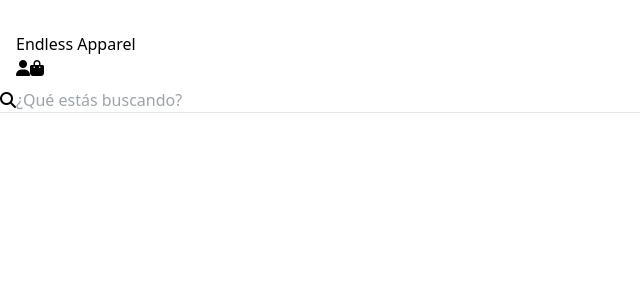
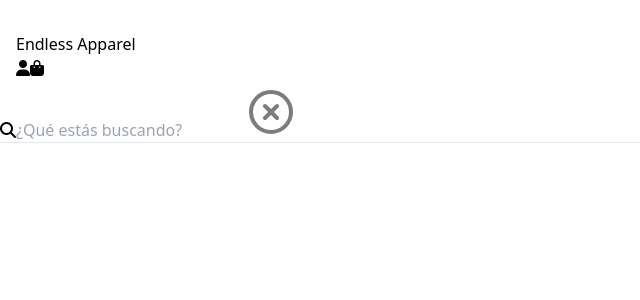
Before and after one commit to JMProjectsDev/fashionWebProject, an Angular app: page /search in a window 1280 px wide. Shown: the top 300 px of the page, without its empty margins (0-640 px from the left). Built offline with nearby package versions, Linux system fonts and the light colour scheme.

Commit message:
Add new arrivals products view at search comp.

```diff
--- a/src/app/newsletter/components/newsletter/newsletter.component.ts
+++ b/src/app/newsletter/components/newsletter/newsletter.component.ts
@@ -1,4 +1,4 @@
-import { Component, EventEmitter, Output } from '@angular/core';
+import { Component } from '@angular/core';
 import { FormBuilder, FormGroup, Validators } from '@angular/forms';
 import { AlertService } from 'src/app/shared/services/alert.service';
 
--- a/src/app/search/components/search/search.component.html
+++ b/src/app/search/components/search/search.component.html
@@ -1,9 +1,15 @@
-<section class="flex flex-col place-items-start p-6">
+<form [formGroup]="searchForm">
+  <section class="flex flex-col place-items-start p-6">
     <div class="flex flex-col items-start p-6 w-full">
       <div class="flex flex-row items-center w-full">
         <i class="fa-solid fa-magnifying-glass text-3xl"></i>
-        <input type="text" placeholder="¿Qué estás buscando?" class="pl-2 text-4xl focus:outline-none cursor-pointer w-full"/>
+        <input type="text" placeholder="¿Qué estás buscando?" class="pl-2 text-4xl focus:outline-none cursor-pointer w-full"
+          formControlName="searchTerm"/>
+        <button (click)="clearSearch()">
+          <img src="../../../../assets/img/btn_delete_search.svg" alt="delete" class="cursor-pointer ml-2 w-10"/>
+        </button>
       </div>
-      <hr class="h-px w-full mt-4 bg-gray-200 border-0 dark:bg-gray-700">
+      <hr class="h-px w-full mt-4 bg-gray-200 border-0 dark:bg-gray-700" />
     </div>
   </section>
+</form>
--- a/src/app/search/components/search/search.component.ts
+++ b/src/app/search/components/search/search.component.ts
@@ -1,10 +1,32 @@
 import { Component } from '@angular/core';
+import { FormBuilder, FormGroup, Validators } from '@angular/forms';
 
 @Component({
   selector: 'app-search',
   templateUrl: './search.component.html',
-  styleUrls: ['./search.component.css']
 })
 export class SearchComponent {
+  searchForm: FormGroup;
 
+  constructor(private fb: FormBuilder) {
+    this.searchForm = this.fb.group({
+      searchTerm: ['', [Validators.required]],
+    });
+
+    this.searchForm.valueChanges.subscribe(() => {
+      console.log('Valor de búsqueda:', this.searchForm.get('searchTerm')?.value);
+    });
+  }
+
+  performSearch() {
+    if (this.searchForm.valid) {
+      const searchTerm = this.searchForm.get('searchTerm')?.value;
+
+      console.log(`Realizando búsqueda por: ${searchTerm}`);
+    }
+  }
+
+  clearSearch() {
+    this.searchForm.reset();
+  }
 }
```
Also changed, not shown: src/assets/img/btn_delete_search.svg (added).
